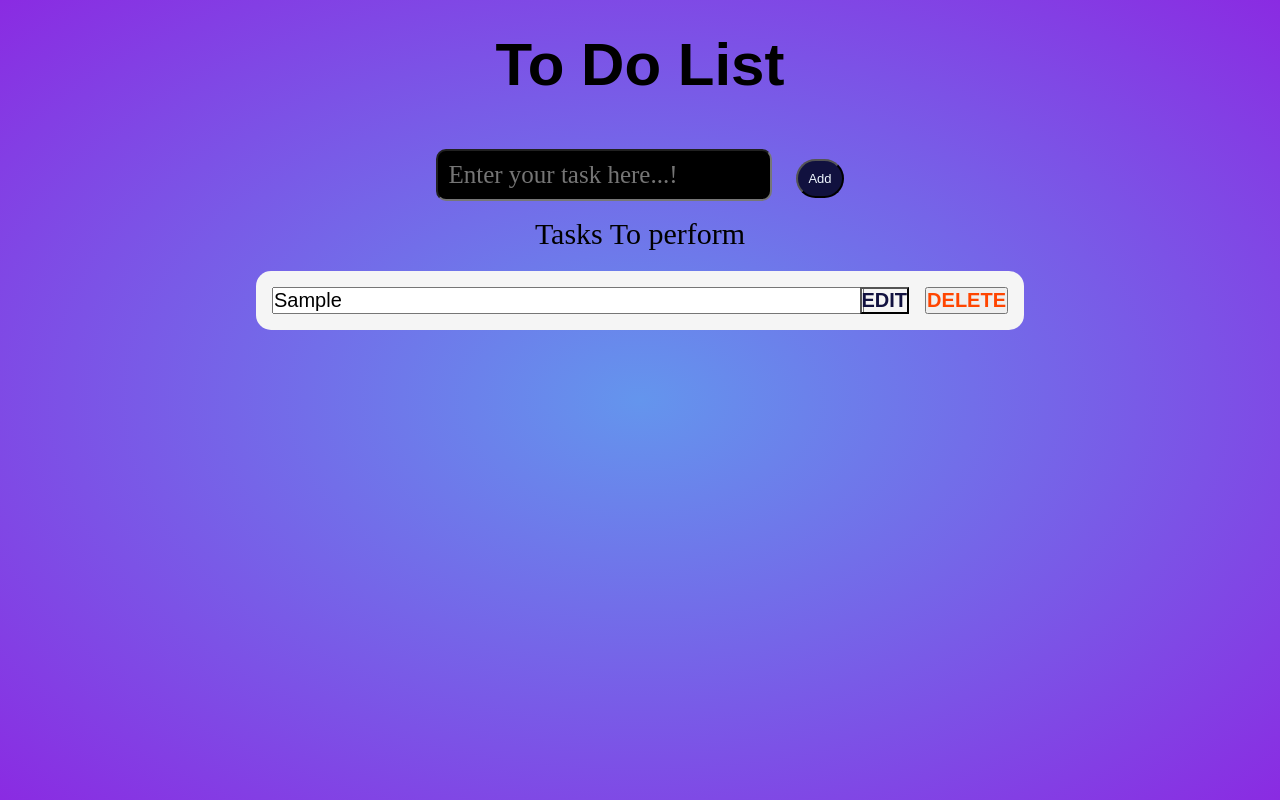
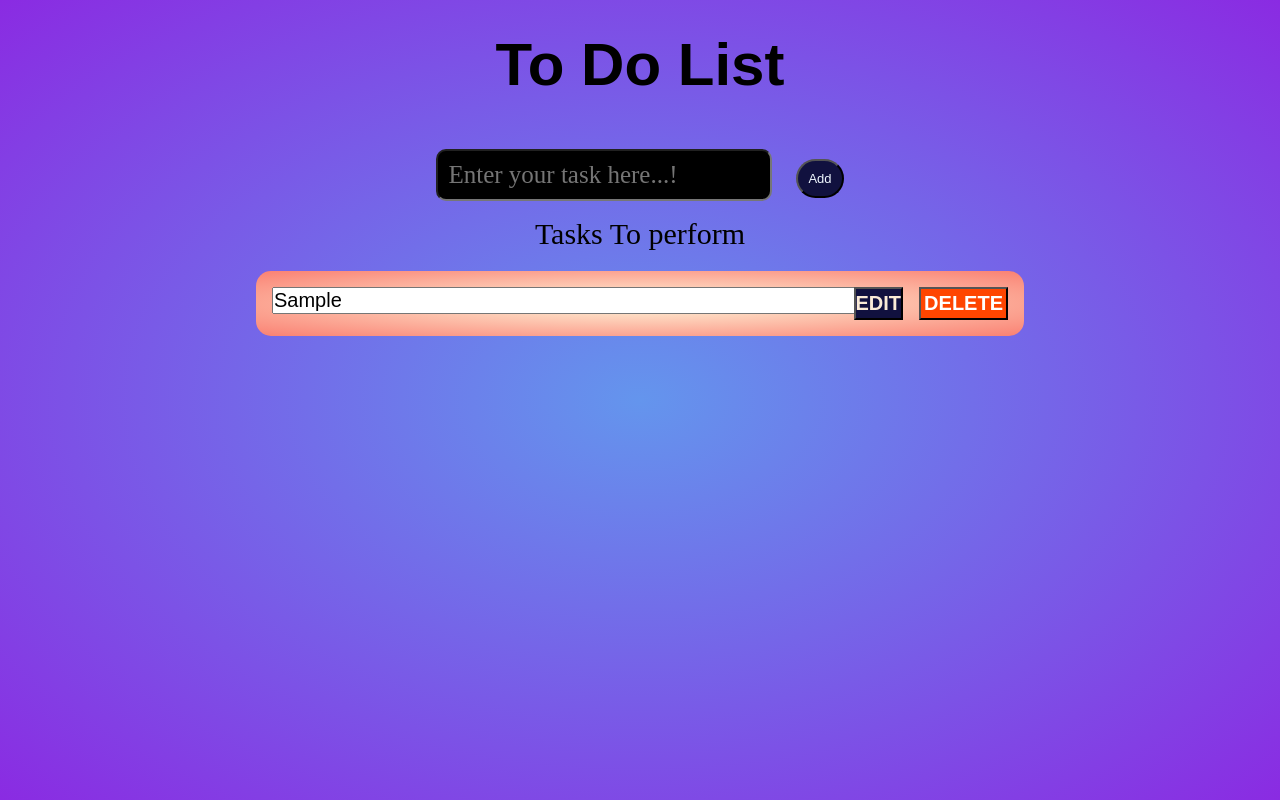
Before and after one commit to Eshwari-tayade/task1, a website: page index.html in a window 1280 px wide. Both pictures are taken after typing "Sample" into the empty fields and a click on the input "Add". Drawn offline with Linux system fonts and the light colour scheme.

Commit message:
task1 commit

```diff
--- a/style.css
+++ b/style.css
@@ -68,7 +68,8 @@ main {
 #tasks .task {
 	display: flex;
 	justify-content: space-between;
-	background-color: whitesmoke;
+	background-image: radial-gradient(cornsilk,salmon);;
+	color: aliceblue;
 	padding: 16px;
 	border-radius: 15px;
 	margin-bottom: 15px;
@@ -113,11 +114,13 @@ main {
 }
 
 .task .actions .edit {
-	background:rgb(17, 17, 63);
-	-webkit-background-clip: text;
-	-webkit-text-fill-color: transparent;
+	background-color: rgb(17, 17, 63);
+	color: antiquewhite;
+
 }
 
 .task .actions .delete {
-	color: orangered;
+	color: white;
+	background-color: orangered;
+	padding: 3px;
 }
```
Also changed, not shown: index.html (+1 -1 lines).
